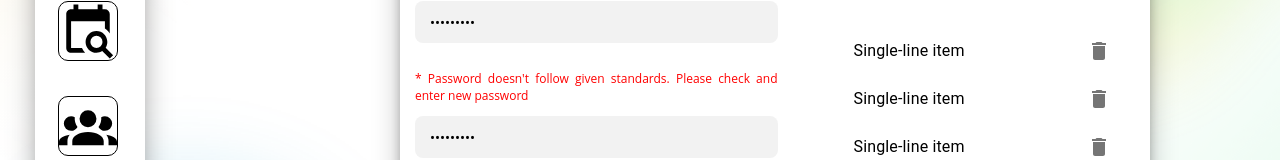
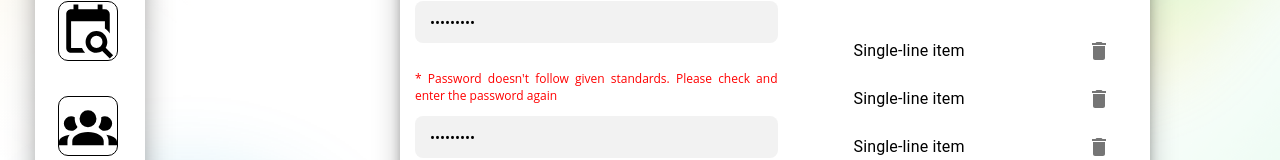
Before and after one commit to samitha093/Software-project, a Next.js app in the folder client/: page /manager/settings in a window 1280 px wide. Both pictures are taken after typing "Sample123", "Sample123" into the empty fields and a click on the button "SUBMIT". Shown: the part 345-505 px from the top of the page. Built offline with nearby package versions, Linux system fonts and the light colour scheme; no server answers; a web font is replaced by a local one.

Commit message:
Passsword Reset Submit Button Enable, Disable Functions Completed

```diff
--- a/client/components/manager/Passwordresetmanager.tsx
+++ b/client/components/manager/Passwordresetmanager.tsx
@@ -89,7 +89,7 @@ const Passwordresetmanager: React.FC<ResetPwdProps> = ({ }) => {
                                         onChange={newpasswordChangeHandler}
                                     />
                                 </div>
-                                {newpasswordError && (<p className={styles.manager_error_message}> * Password doesn't follow given standards. Please check and enter new password</p>)}
+                                {newpasswordError && (<p className={styles.manager_error_message}> * Password doesn't follow given standards. Please check and enter the password again</p>)}
 
                                 <div>
                                     <input
@@ -101,11 +101,11 @@ const Passwordresetmanager: React.FC<ResetPwdProps> = ({ }) => {
                                         onChange={confirmPasswordChangeHandler}
                                     />
                                 </div>
-                                {validationError && (<p className={styles.manager_error_message}> * Confirm password must match with new password</p>)}
+                                {validationError && (<p className={styles.manager_error_message}> * Confirm password must match with the new password</p>)}
 
                                 <br />
                                 <div className={styles.manager_reset_password_submit_button}>
-                                    <Button variant="contained" size="small" onClick={passwordResetHandler}>
+                                    <Button disabled = {validationError} variant="contained" size="small" onClick={passwordResetHandler}>
                                         Submit
                                     </Button>
                                 </div>
```
